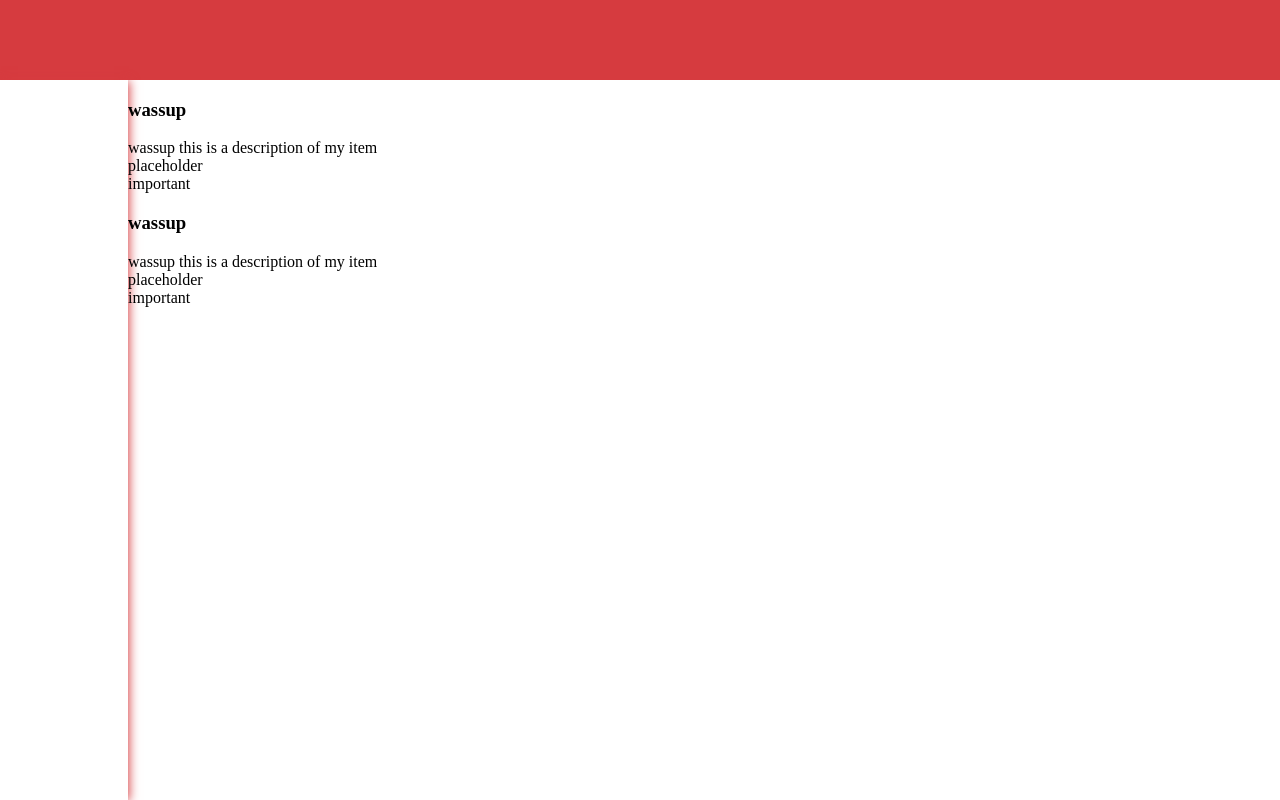
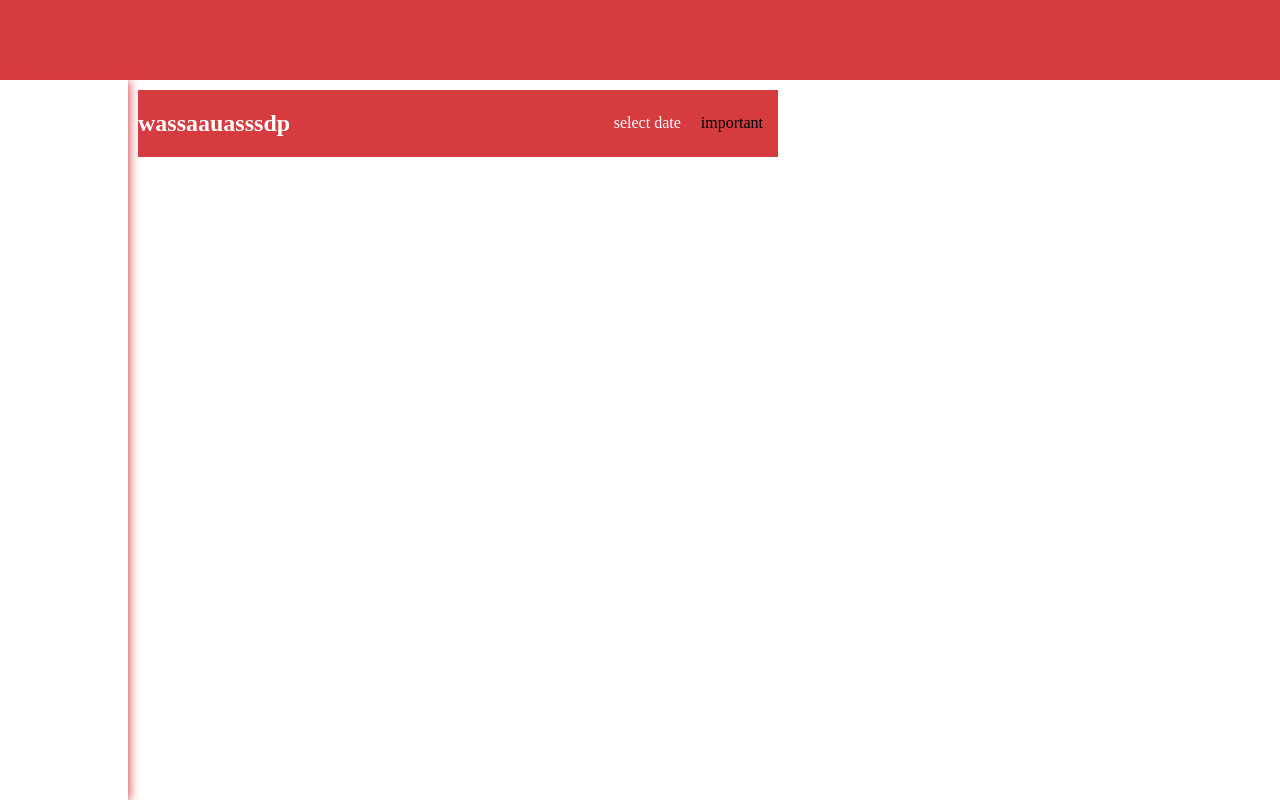
Before and after one commit to CrypticAgro/ToDoList, a website built with webpack: page dist/index.html in a window 1280 px wide. Built offline with nearby package versions, Linux system fonts and the light colour scheme.

Commit message:
almost complete to do items and started project module

```diff
--- a/src/index.js
+++ b/src/index.js
@@ -1,8 +1,13 @@
 import { toDoItem } from "./toDoItems";
+import { project } from "./projects";
 
-let task = document.getElementById("tasks");
+const task = project();
+const thing = toDoItem("wassaauasssdp", "wassup","important");
+const thing2 = toDoItem("wassaassssasdup","wassup","important");
 
-const thing = toDoItem("wassup","wassup this is a description of my item","wassup","important");
-const thing2 = toDoItem("wassup","wassup this is a description of my item","wassup","important");
-task.appendChild(thing.div);
-task.appendChild(thing2.div);
+let ate = project();
+ate.addToList(thing);
+ate.addToList(thing2);
+document.getElementById("modules").appendChild(ate.divProject);
+
+ate.removeFromList(thing2)
--- /dev/null
+++ b/src/project.css
@@ -0,0 +1,6 @@
+#project{
+    display: flex;
+    flex-direction: column;
+    padding: 10px;
+    gap: 10px;
+}
--- /dev/null
+++ b/src/projects.js
@@ -0,0 +1,20 @@
+import "./project.css";
+
+export const project = () => {
+    let projectList = [];
+    let divProject = document.createElement("div");
+
+    divProject.id = "project";
+
+    const addToList = (itemToAdd) => {
+        projectList.push(itemToAdd);
+        divProject.appendChild(itemToAdd.div)
+    }
+    const removeFromList = (itemToRemove) => {
+        let title = itemToRemove.title
+        let remove = projectList.findIndex(itemToRemove => title == itemToRemove.title);
+        projectList.splice(remove, 1);
+        divProject.removeChild(itemToRemove.div);
+    }
+    return{ addToList, removeFromList, divProject };
+}
--- a/src/toDoItems.css
+++ b/src/toDoItems.css
@@ -1,3 +1,21 @@
-#bob{
-    background-color: rebeccapurple;
+#container{
+    display: flex;
+    background-color: #d63b3f;
+    align-items: center;
+    gap: 20px;
+    width: 50vw;
 }
+#title{
+    color: white;
+}
+#due-date{
+    color: white;
+    cursor: pointer;
+}
+#subcontainer{
+    display: flex;
+    flex: 1;
+    justify-content: end;
+    gap: 20px;
+    padding-right: 15px;
+}
--- a/src/toDoItems.js
+++ b/src/toDoItems.js
@@ -1,13 +1,18 @@
 import "./toDoItems.css";
 import {format, parseISO } from 'date-fns'
 
-export const toDoItem = (title, description, dueDate, priority) => {
+export const toDoItem = (title, dueDate, priority) => {
     let div = document.createElement("div");
-    let divTitle = document.createElement("h3");
+    let divTitle = document.createElement("h2");
     let divDueDate = document.createElement("div");
     let divPriority = document.createElement("div");
-    let divDescription = document.createElement("div");
     let divGetDueDate = document.createElement("input");
+    let divSubContainer = document.createElement("div");
+
+    divDueDate.id = "due-date";
+    div.id = "container";
+    divTitle.id = "title";
+    divSubContainer.id = "subcontainer";
 
     const getTheDate = () => {
         let placeholder = parseISO(divGetDueDate.value);
@@ -27,14 +32,13 @@ export const toDoItem = (title, description, dueDate, priority) => {
 
     divGetDueDate.type = "date";
     divTitle.innerText = title;
-    divDueDate.innerText = "placeholder";
+    divDueDate.innerText = "select date";
     divPriority.innerText = priority;
-    divDescription.innerText = description;
 
     div.appendChild(divTitle);
-    div.appendChild(divDescription);
-    div.appendChild(divDueDate);
-    div.appendChild(divPriority);
+    div.appendChild(divSubContainer);
+    divSubContainer.appendChild(divDueDate);
+    divSubContainer.appendChild(divPriority);
 
-    return{title, description, dueDate, priority, div};
+    return{title, dueDate, priority, div};
 }
```
Also changed, not shown: dist/index.html, dist/main.js, dist/style.css.
